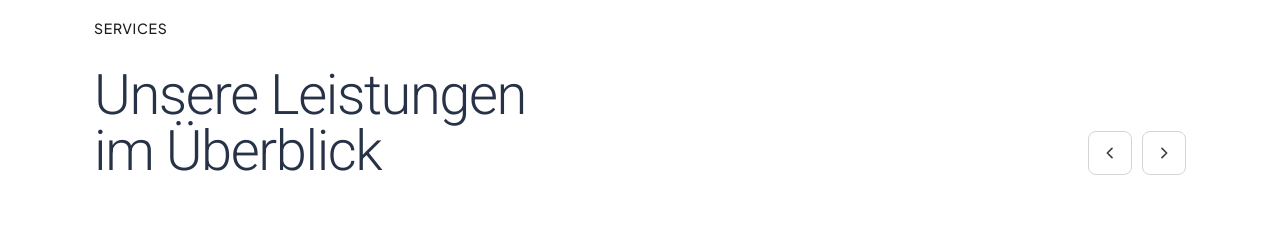
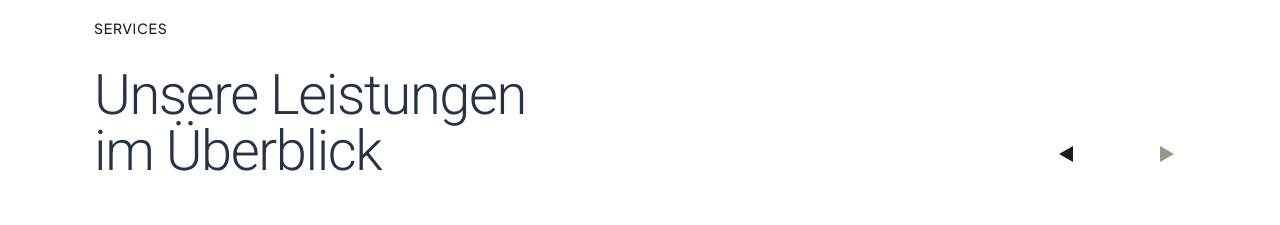
Before and after one commit to HHDS85/datafab-website, a Vue app: page / in a window 1280 px wide. Shown: the part 1420-1645 px from the top of the page. Built offline with nearby package versions, Linux system fonts and the light colour scheme.

Commit message:
Updated TestimonialsCarousel.vue

```diff
--- a/src/components/ServicesSection.vue
+++ b/src/components/ServicesSection.vue
@@ -12,24 +12,18 @@
             im Überblick
           </h2>
         </div>
-        <div class="hidden lg:flex gap-2.5 mt-auto mb-1">
+        <div class="hidden lg:flex items-center justify-between gap-[55px] mt-auto mb-1">
           <button
             @click="scrollLeft"
-            class="w-11 h-11 rounded-[8px] border border-[#d4d4d4] hover:bg-[#f5f5f5] hover:border-[#a3a3a3] flex items-center justify-center transition-all duration-200"
+            class="nav-arrow nav-arrow-left w-[42px] h-[42px] flex items-center justify-center transition-all duration-300"
             aria-label="Scroll left"
           >
-            <svg class="w-4 h-4 text-[#404040]" fill="none" stroke="currentColor" viewBox="0 0 24 24" stroke-width="2.5">
-              <path stroke-linecap="round" stroke-linejoin="round" d="M15 19l-7-7 7-7"/>
-            </svg>
           </button>
           <button
             @click="scrollRight"
-            class="w-11 h-11 rounded-[8px] border border-[#d4d4d4] hover:bg-[#f5f5f5] hover:border-[#a3a3a3] flex items-center justify-center transition-all duration-200"
+            class="nav-arrow nav-arrow-right w-[42px] h-[42px] flex items-center justify-center transition-all duration-300"
             aria-label="Scroll right"
           >
-            <svg class="w-4 h-4 text-[#404040]" fill="none" stroke="currentColor" viewBox="0 0 24 24" stroke-width="2.5">
-              <path stroke-linecap="round" stroke-linejoin="round" d="M9 5l7 7-7 7"/>
-            </svg>
           </button>
         </div>
       </div>
@@ -254,4 +248,45 @@ const handleTouchEnd = () => {
 .scrollbar-hide::-webkit-scrollbar {
   display: none;
 }
+
+.nav-arrow {
+  position: relative;
+  border: none;
+  background: transparent;
+  cursor: pointer;
+}
+
+.nav-arrow::before {
+  content: '';
+  position: absolute;
+  top: 50%;
+  left: 50%;
+  transform: translate(-50%, -50%);
+  width: 0;
+  height: 0;
+  border-style: solid;
+  transition: all 0.3s ease;
+}
+
+.nav-arrow-left::before {
+  border-width: 8px 14px 8px 0;
+  border-color: transparent #1E1D1B transparent transparent;
+  margin-left: -2px;
+}
+
+.nav-arrow-right::before {
+  border-width: 8px 0 8px 14px;
+  border-color: transparent transparent transparent #9C9689;
+  margin-left: 2px;
+}
+
+.nav-arrow-left:hover::before {
+  border-color: transparent #000000 transparent transparent;
+  transform: translate(-55%, -50%);
+}
+
+.nav-arrow-right:hover::before {
+  border-color: transparent transparent transparent #7a7369;
+  transform: translate(-45%, -50%);
+}
 </style>
--- a/src/components/TestimonialsCarousel.vue
+++ b/src/components/TestimonialsCarousel.vue
@@ -11,6 +11,7 @@
         </h2>
       </div>
 
+      <div class="max-w-[1000px]">
         <div class="grid grid-cols-1 lg:grid-cols-[280px_1fr] gap-10 md:gap-12 lg:gap-16 mb-10 md:mb-12 min-h-[420px] md:min-h-[320px]">
           <div class="flex justify-center lg:justify-start">
             <img
@@ -49,25 +50,20 @@
             </span>
           </div>
 
-          <div class="flex gap-2.5">
+          <div class="flex items-center justify-between gap-[55px]">
             <button
               @click="previousSlide"
-              class="w-11 h-11 rounded-[8px] border border-[#d4d4d4] hover:bg-[#f5f5f5] hover:border-[#a3a3a3] flex items-center justify-center transition-all duration-200"
+              class="nav-arrow nav-arrow-left w-[42px] h-[42px] flex items-center justify-center transition-all duration-300"
               aria-label="Previous testimonial"
             >
-              <svg class="w-4 h-4 text-[#404040]" fill="none" stroke="currentColor" viewBox="0 0 24 24" stroke-width="2.5">
-                <path stroke-linecap="round" stroke-linejoin="round" d="M15 19l-7-7 7-7"/>
-              </svg>
             </button>
             <button
               @click="nextSlide"
-              class="w-11 h-11 rounded-[8px] border border-[#d4d4d4] hover:bg-[#f5f5f5] hover:border-[#a3a3a3] flex items-center justify-center transition-all duration-200"
+              class="nav-arrow nav-arrow-right w-[42px] h-[42px] flex items-center justify-center transition-all duration-300"
               aria-label="Next testimonial"
             >
-              <svg class="w-4 h-4 text-[#404040]" fill="none" stroke="currentColor" viewBox="0 0 24 24" stroke-width="2.5">
-                <path stroke-linecap="round" stroke-linejoin="round" d="M9 5l7 7-7 7"/>
-              </svg>
             </button>
+          </div>
         </div>
       </div>
       </div>
@@ -106,4 +102,45 @@ const nextSlide = () => {
 .font-family-roboto {
   font-family: 'Roboto', Helvetica, sans-serif;
 }
+
+.nav-arrow {
+  position: relative;
+  border: none;
+  background: transparent;
+  cursor: pointer;
+}
+
+.nav-arrow::before {
+  content: '';
+  position: absolute;
+  top: 50%;
+  left: 50%;
+  transform: translate(-50%, -50%);
+  width: 0;
+  height: 0;
+  border-style: solid;
+  transition: all 0.3s ease;
+}
+
+.nav-arrow-left::before {
+  border-width: 8px 14px 8px 0;
+  border-color: transparent #1E1D1B transparent transparent;
+  margin-left: -2px;
+}
+
+.nav-arrow-right::before {
+  border-width: 8px 0 8px 14px;
+  border-color: transparent transparent transparent #9C9689;
+  margin-left: 2px;
+}
+
+.nav-arrow-left:hover::before {
+  border-color: transparent #000000 transparent transparent;
+  transform: translate(-55%, -50%);
+}
+
+.nav-arrow-right:hover::before {
+  border-color: transparent transparent transparent #7a7369;
+  transform: translate(-45%, -50%);
+}
 </style>
```
Lines whose indentation alone changed are shown as unchanged.
